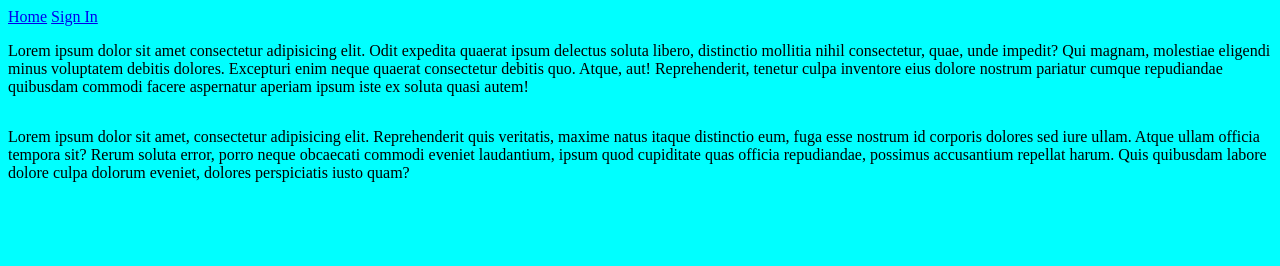
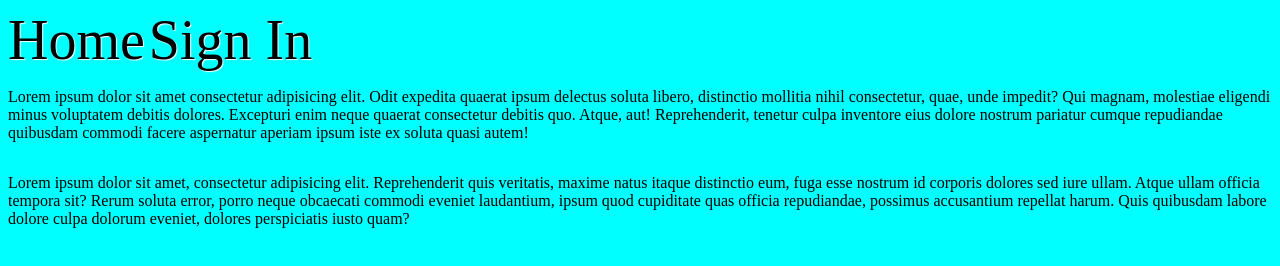
Before and after one commit to ongchangco/225711962-WebDevFinalExam, a plain HTML site: page index.html in a window 1280 px wide. Drawn offline with Linux system fonts and the light colour scheme.

Commit message:
ONGCHANGCO-KIM Part 1 Final Exam

```diff
--- a/css/style.css
+++ b/css/style.css
@@ -2,6 +2,12 @@ body{
     background-color: aqua;
 }
 
+a{
+    font-size: 3.5em;
+    text-decoration: none;
+    color: black;
+    text-shadow: 1px 1px 1px white;
+}
 .main{
     display: flex;
 }
```
